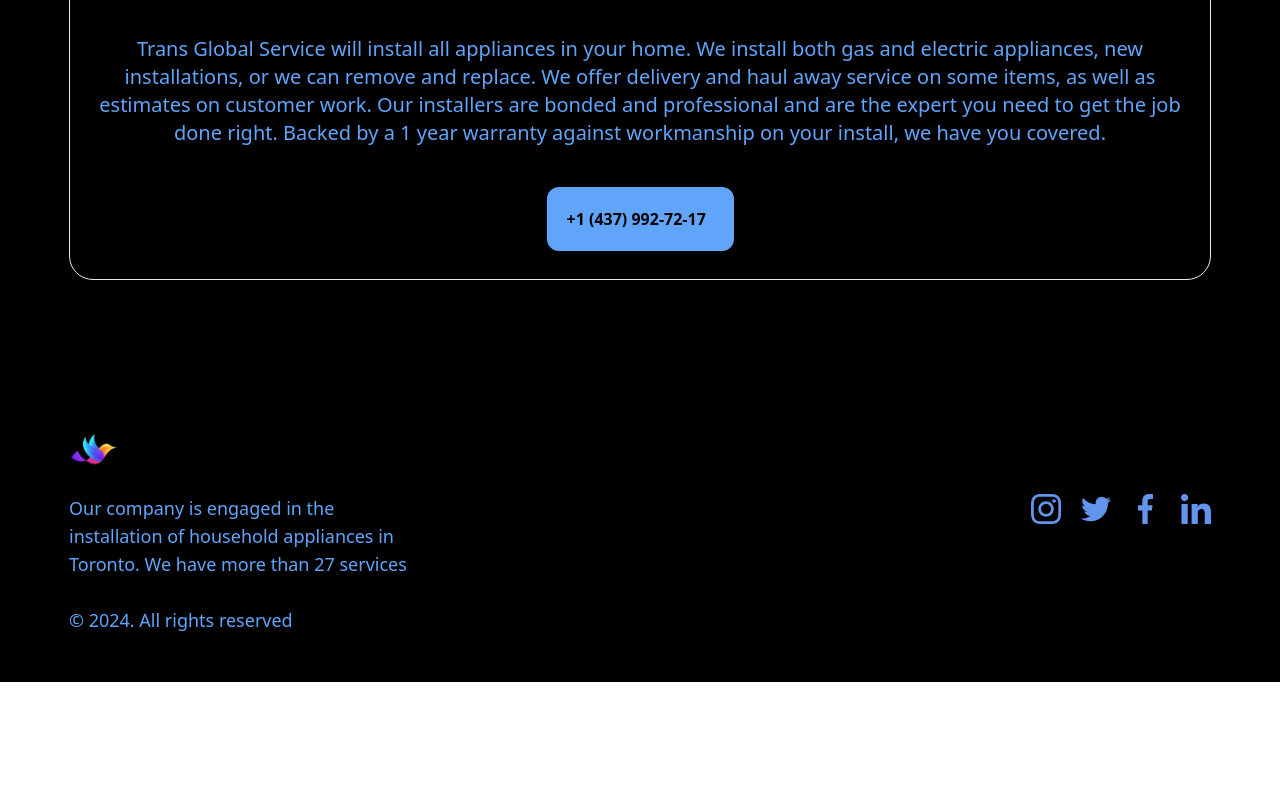
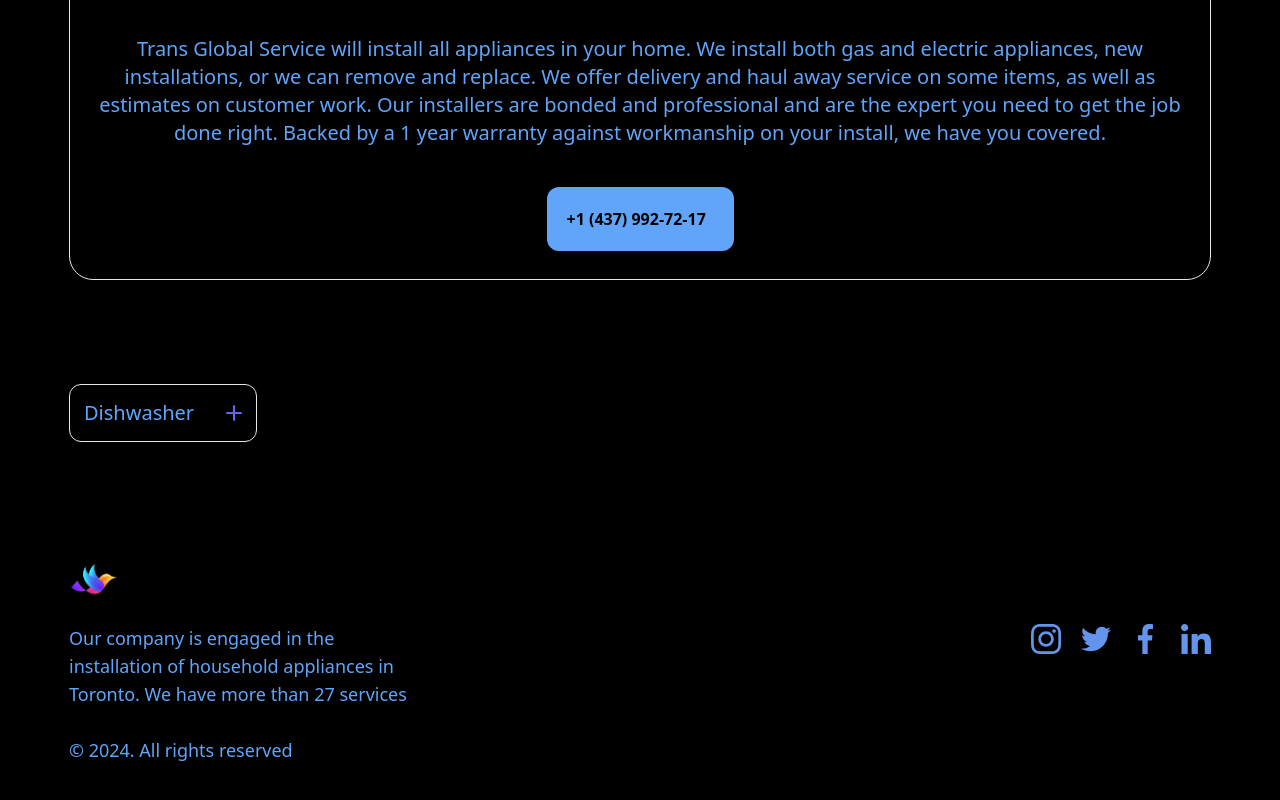
Before and after one commit to Yaroslav0102030405/06-Toronto, a React (Create React App) app: page / in a window 1280 px wide. Shown: the part 1774-2574 px from the top of the page. Before the commit the page ends 2456 px from the top, so only its background shows below. Built offline with nearby package versions, Linux system fonts and the light colour scheme.

Commit message:
accordion 50%

```diff
--- a/src/App.tsx
+++ b/src/App.tsx
@@ -6,11 +6,11 @@
 import Advantages from "./components/Advantages/Advantages";
 import Footer from "./components/Footer/Footer";
 import Installation from "./components/Installation/Instalation";
+import Accordion from "./components/Accordion/Accordion";
 
-// let test: string = 'test';
-// test = 'test2';
+interface Props {}
 
-function App() {
+const App = (props: Props) => {
   return (
     <>
       <Header />
@@ -18,10 +18,15 @@
         <Hero />
         <Advantages />
         <Installation />
+        <Accordion
+          title="Dishwasher"
+          text1="Inspect supply line condition"
+          text2="Inspect drain hose condition"
+        />
       </main>
       <Footer />
     </>
   );
-}
+};
 
 export default App;
--- /dev/null
+++ b/src/components/Accordion/Accordion.tsx
@@ -0,0 +1,67 @@
+import React, { useState } from "react";
+
+interface Props {
+  title: string;
+  text1: string;
+  text2: string;
+}
+
+const Accordion = ({ title, text1, text2 }: Props) => {
+  const [isAccordion, setAccordion] = React.useState<boolean>(false);
+  return (
+    <>
+      <section className="bg-black py-2">
+        <div className="container desktop mx-auto px-3.5">
+          <div className="accordion__wapper flex flex-col  ">
+            <div className="accordion  gap-5 max-w-[600px] items-center ">
+              <button
+                className=" items-center  text-xl flex justify-center p-3.5 border   rounded-xl "
+                onClick={() => setAccordion(!isAccordion)}
+              >
+                <span className="text-blue-400">{title}</span>
+                {/* {isAccordion ? <span>-</span> : <span>+</span>} */}
+                <svg
+                  className="fill-indigo-500 shrink-0 ms-8"
+                  width="16"
+                  height="16"
+                  xmlns="http://www.w3.org/2000/svg"
+                >
+                  <rect
+                    y="7"
+                    width="16"
+                    height="2"
+                    rx="1"
+                    className={`transform origin-center transition duration-200 ease-out ${
+                      isAccordion && "!rotate-180"
+                    }`}
+                  />
+                  <rect
+                    y="7"
+                    width="16"
+                    height="2"
+                    rx="1"
+                    className={`transform origin-center rotate-90 transition duration-200 ease-out ${
+                      isAccordion && "!rotate-180"
+                    }`}
+                  />
+                </svg>
+              </button>
+              <div
+                className={`grid overflow-hidden text-xl p-3.5 bg-white max-w-[600px] ${
+                  isAccordion
+                    ? "grid-rows-[1fr] opacity-100"
+                    : "grid-rows-[0fr] opacity-0"
+                }`}
+              >
+                <p className="overflow-hidden text-blue-400">{text1}</p>
+                <p className="overflow-hidden text-blue-400">{text2}</p>
+              </div>
+            </div>
+          </div>
+        </div>
+      </section>
+    </>
+  );
+};
+
+export default Accordion;
```
